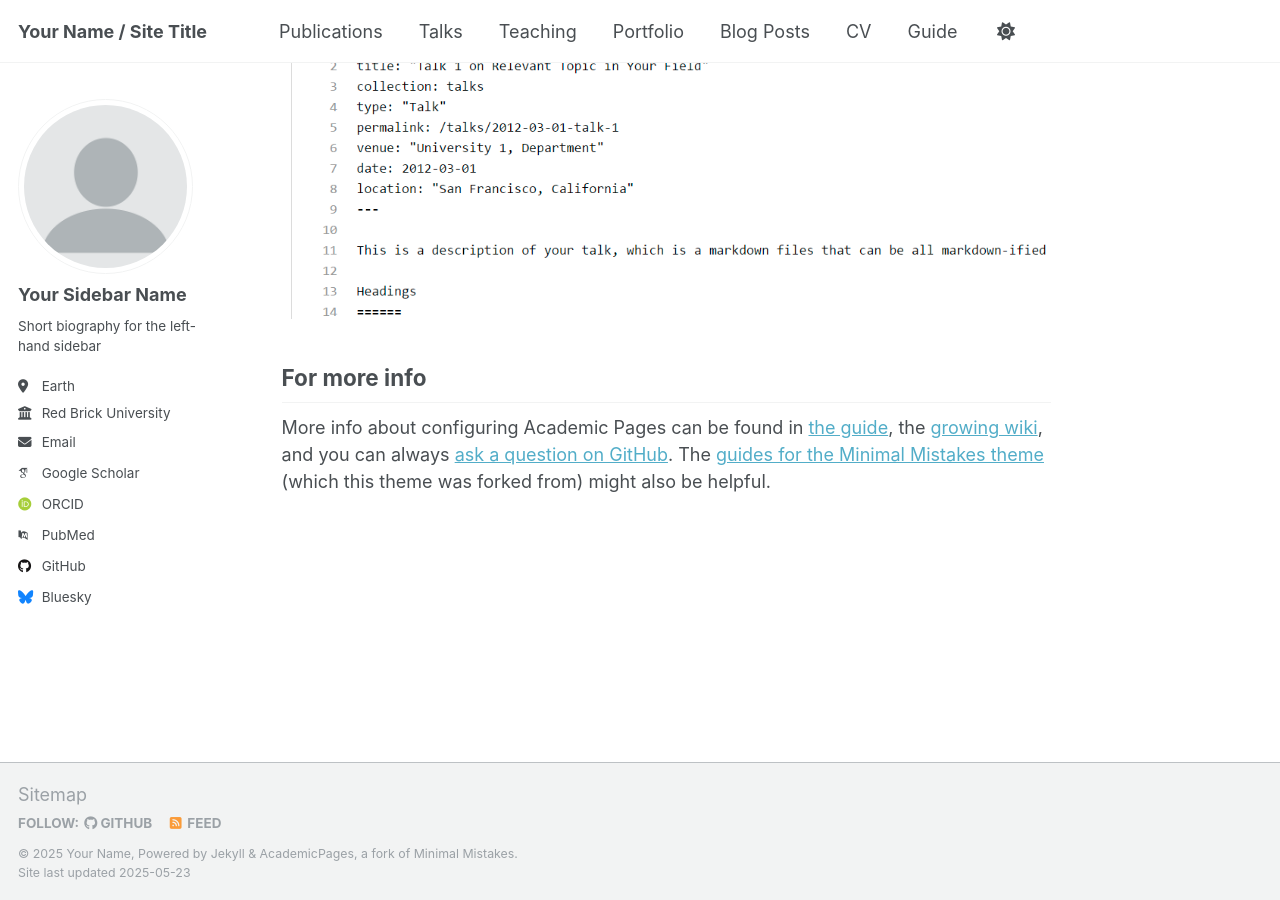
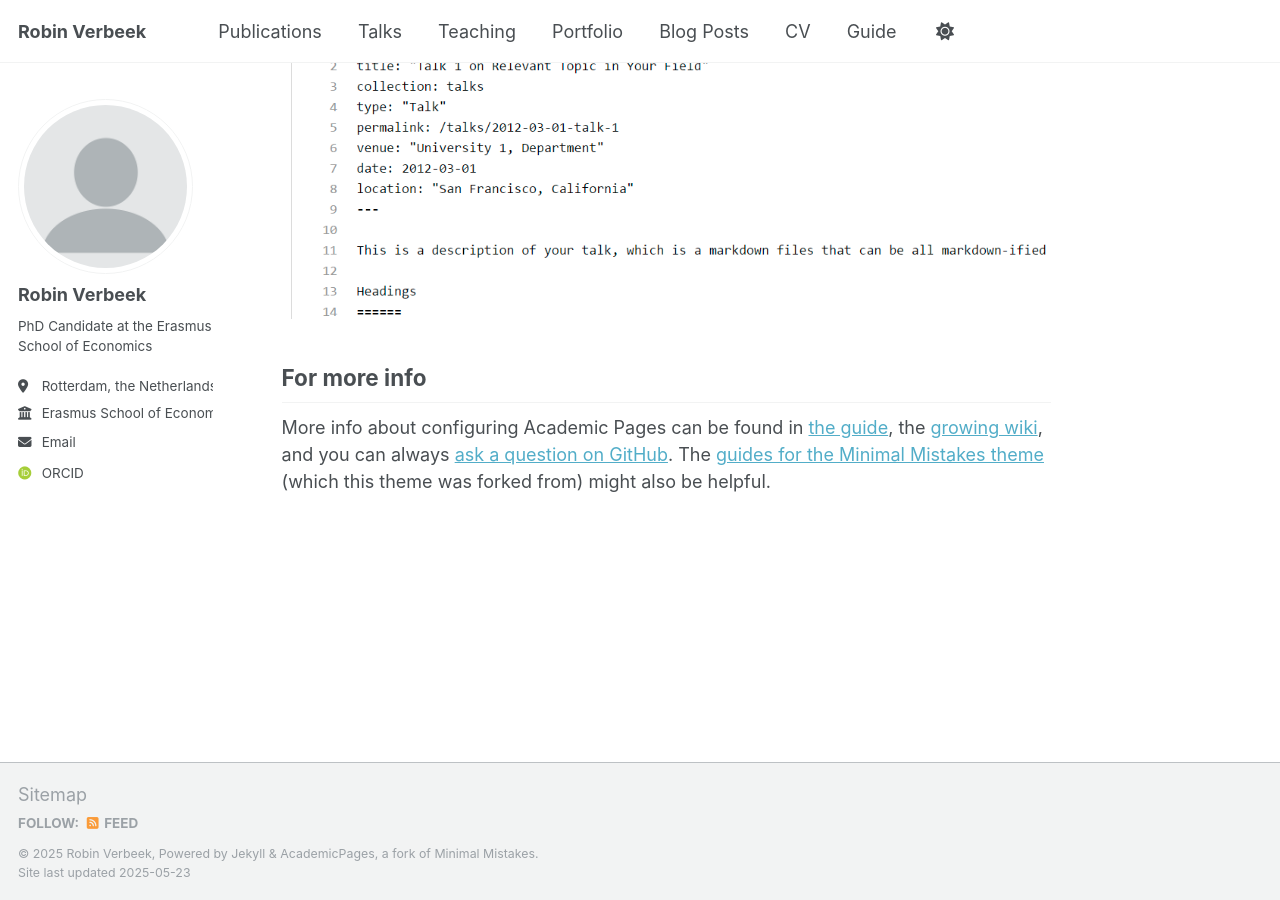
Before and after one commit to RobinV1/robinv1.github.io, a Jekyll site: the page built from _pages/about.md, in a window 1280 px wide and 900 px high, scrolled down 2636 px. Built offline with Jekyll 4.4.1, drawn with Linux system fonts in a browser that asks for light colours; some web fonts are replaced.

Commit message:
Update _config.yml

```diff
--- a/_config.yml
+++ b/_config.yml
@@ -9,11 +9,11 @@
 # Basic Site Settings
 locale                   : "en-US"
 site_theme               : "default"
-title                    : "Your Name / Site Title"
+title                    : "Robin Verbeek"
 title_separator          : "-"
-name                     : &name "Your Name"
-description              : &description "personal description"
-url                      : https://academicpages.github.io # the base hostname & protocol for your site e.g. "https://[your GitHub username].github.io" or if you already have some other page hosted on Github then use "https://[your GitHub username].github.io/[Your Repo Name]"
+name                     : &name "Robin Verbeek"
+description              : &description "I am a PhD Candidate at the Erasmus School of Economics. The main focus of my PhD is on mental health."
+url                      : https://robinV1.github.io # the base hostname & protocol for your site e.g. "https://[your GitHub username].github.io" or if you already have some other page hosted on Github then use "https://[your GitHub username].github.io/[Your Repo Name]"
 baseurl                  : "" # the subpath of your site, e.g. "/blog"
 repository               : "academicpages/academicpages.github.io"
 
@@ -23,22 +23,22 @@ repository               : "academicpages/academicpages.github.io"
 author:
   # Biographic information
   avatar           : "profile.png"
-  name             : "Your Sidebar Name"
-  pronouns         : # example: "she/her"
-  bio              : "Short biography for the left-hand sidebar"
-  location         : "Earth"
-  employer         : "Red Brick University"
+  name             : "Robin Verbeek"
+  pronouns         :
+  bio              : "PhD Candidate at the Erasmus School of Economics"
+  location         : "Rotterdam, the Netherlands"
+  employer         : "Erasmus School of Economics"
   uri              : # URL
-  email            : "none@example.org"
+  email            : "verbeek@ese.eur.nl"
 
   # Academic websites
   academia         : # URL
   arxiv            : # URL - Update with the correct link to your profile
-  googlescholar    : "https://scholar.google.com/citations?user=PS_CX0AAAAAJ"
+  googlescholar    : # URL
   impactstory      : # URL
-  orcid            : "http://orcid.org/yourorcidurl"
+  orcid            : "https://orcid.org/0009-0003-0124-6782"
   semantic         : # URL
-  pubmed           : "https://www.ncbi.nlm.nih.gov/pubmed/?term=john+snow"
+  pubmed           : # URL
   researchgate     : # URL
   scopus           : # URL
 
@@ -46,12 +46,12 @@ author:
   bitbucket        : # Username - Update with your username on the site
   codepen          : # Username
   dribbble         : # Username
-  github           : "academicpages"
+  github           : # "RobinV1"
   kaggle           : # Username
   stackoverflow    : # User number or user number and name (i.e., use "1" or "1/jeff-atwood")
 
   # Social media
-  bluesky          : "bsky.app" # Replace this with you Bluesky username
+  bluesky          : # Replace this with you Bluesky username
   facebook         : # Username
   flickr           : # Username
   foursquare       : # Username
```
